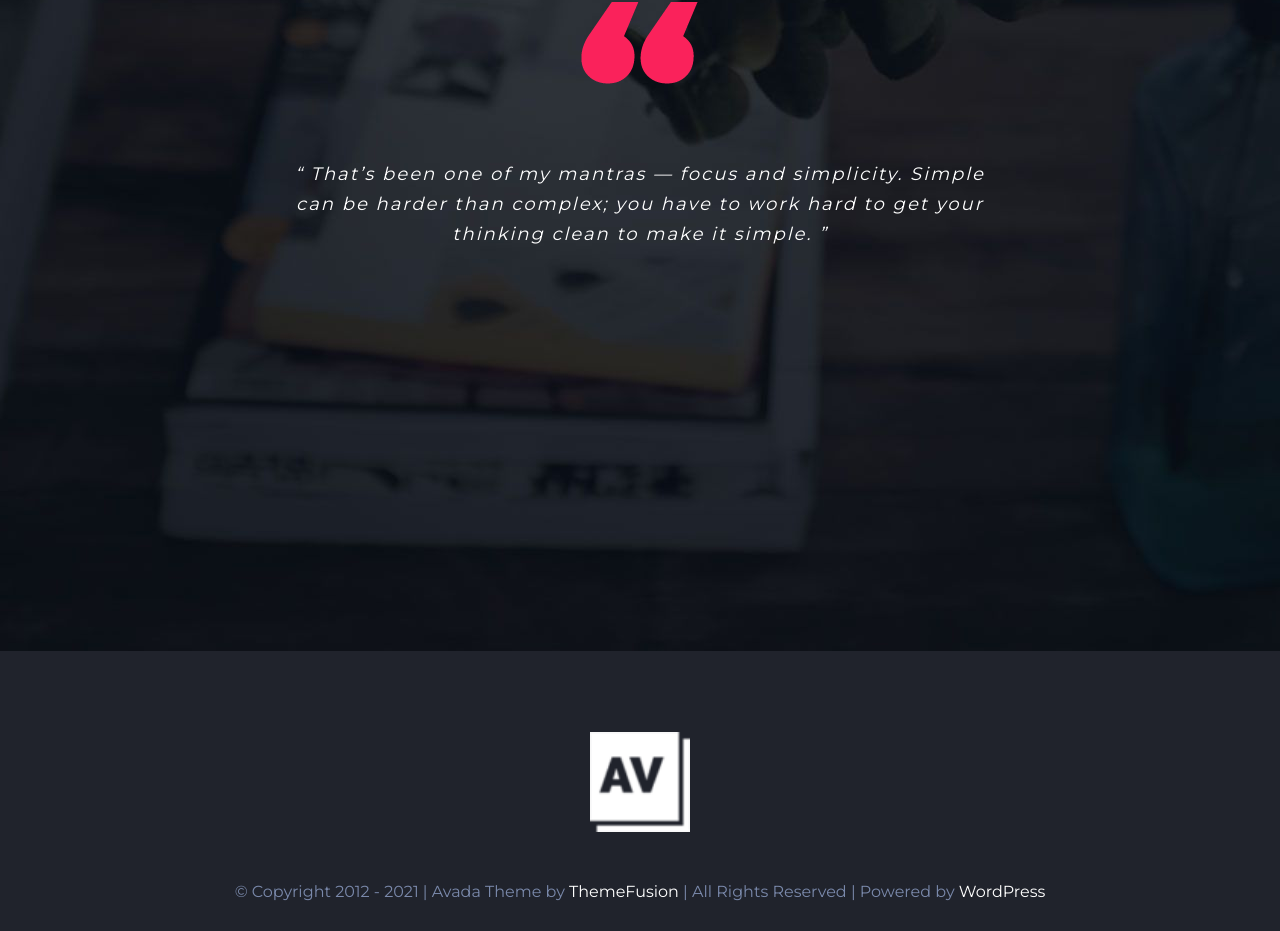
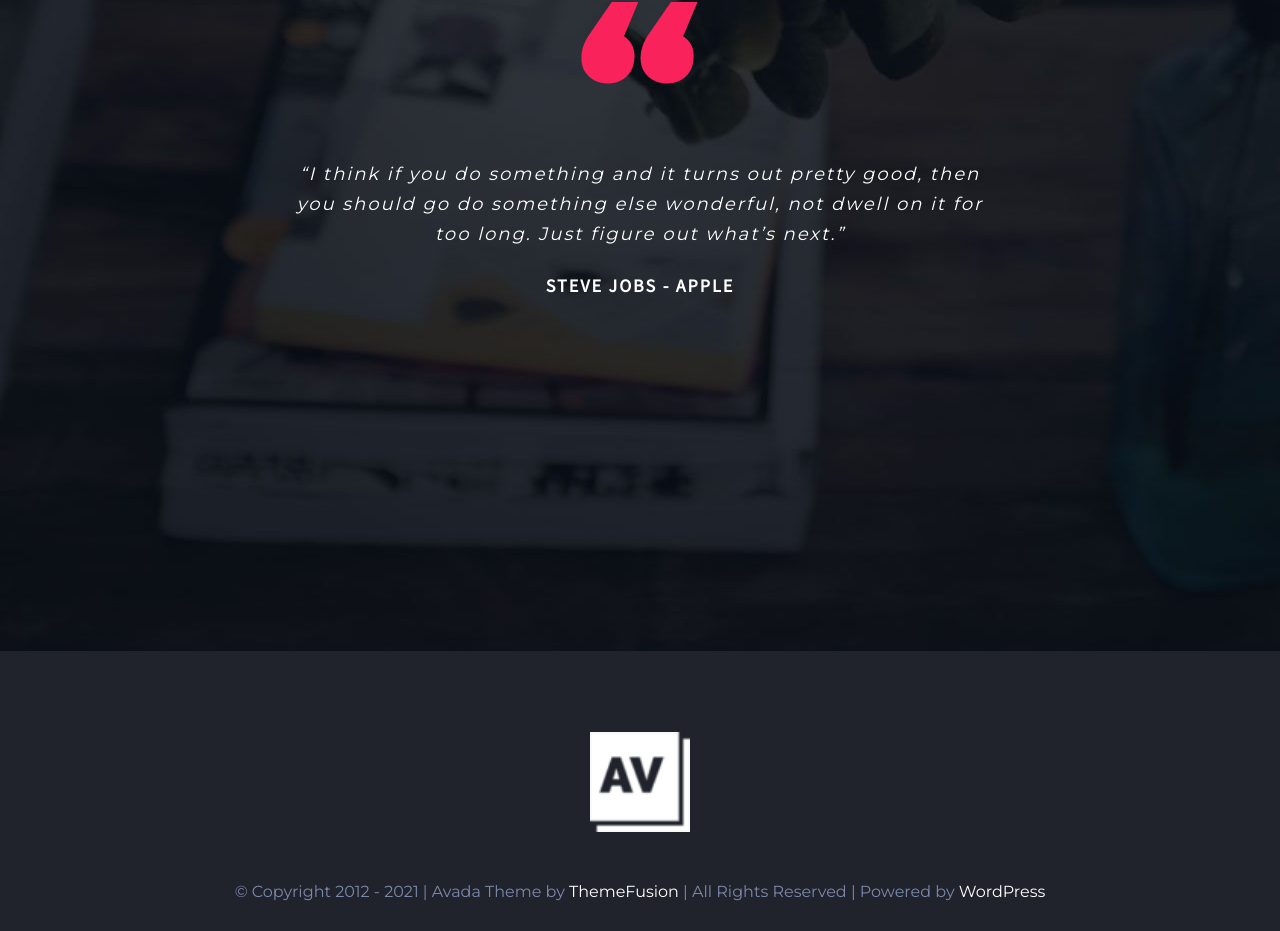
Before and after one commit to VitoMars/proj-html-vuejs, a Vue app: page / in a window 1280 px wide. Shown: the part 4639-5570 px from the top of the page. Built offline with nearby package versions, Linux system fonts and the light colour scheme.

Commit message:
Continuazione sviluppo sezione TrustedBy

```diff
--- a/src/components/4_TrustedBy.vue
+++ b/src/components/4_TrustedBy.vue
@@ -2,9 +2,17 @@
   <div class="trustedBy">
     <div class="container">
       <img id="quotes" src="../assets/img/quotes-1.png" alt="" />
-      <q>
-        {{ this.quotes[this.counterText] }}
-      </q>
+      <q>{{ this.quotes[this.counterText] }}</q>
+      <div id="author">Steve Jobs - Apple</div>
+      <div class="selection">
+        <i
+          v-for="(quote, index) in quotes"
+          :key="index"
+          :class="index == counterText ? 'fas' : 'far'"
+          class="fa-circle"
+          @click="setQuote(index)"
+        ></i>
+      </div>
     </div>
   </div>
 </template>
@@ -29,8 +37,11 @@
         this.counterText = 0;
       }
     },
+    setQuote(index) {
+      this.counterText = index;
+    },
     startRotation() {
-      this.timer = setInterval(this.nextQuote, 2000);
+      this.timer = setInterval(this.nextQuote, 5000);
     },
   },
   mounted() {
@@ -52,6 +63,7 @@
   flex-direction: column;
   align-items: center;
 }
+
 #quotes {
   margin-top: 150px;
   margin-bottom: 50px;
@@ -66,4 +78,18 @@
   text-align: center;
   padding: 25px;
 }
+
+i {
+  padding: 5px;
+  cursor: pointer;
+}
+
+#author {
+  font-family: "Source Sans Pro", sans-serif;
+  font-size: 18px;
+  text-transform: uppercase;
+  font-weight: bold;
+  letter-spacing: 2px;
+  padding-bottom: 20px;
+}
 </style>
```
